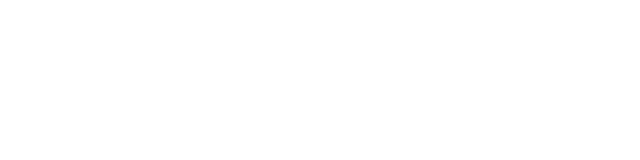
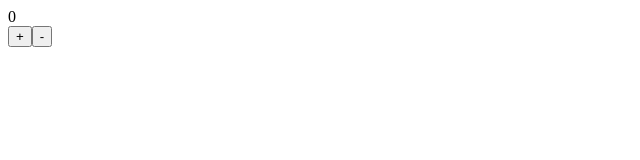
Before and after one commit to subh511/props-drilling, a React (Vite) app: page / in a window 1280 px wide. Shown: the top 160 px of the page, without its empty margins (0-640 px from the left). Built offline with nearby package versions, Linux system fonts and the light colour scheme.

Commit message:
props drilling

```diff
--- a/src/App.jsx
+++ b/src/App.jsx
@@ -1,11 +1,31 @@
 
-
+import { useState } from "react";
 function App() {
 
+   const [count,setCount] = useState(0);
+
   return (
-    <>
-    </>
+    <div>
+    <Count count={count}/>
+    <Button count={count} setCount={setCount}/>
+    </div>
   )
 }
 
+function Count({count}){
+  return(
+    <div>
+    {count}
+    </div>
+  )
+}
+
+function Button({count,setCount}){
+  return(
+    <div>
+    <button onClick={()=> setCount(count+1)}>+</button>
+    <button onClick={()=> setCount(count-1)}>-</button>
+    </div>
+  )
+}
 export default App
```
